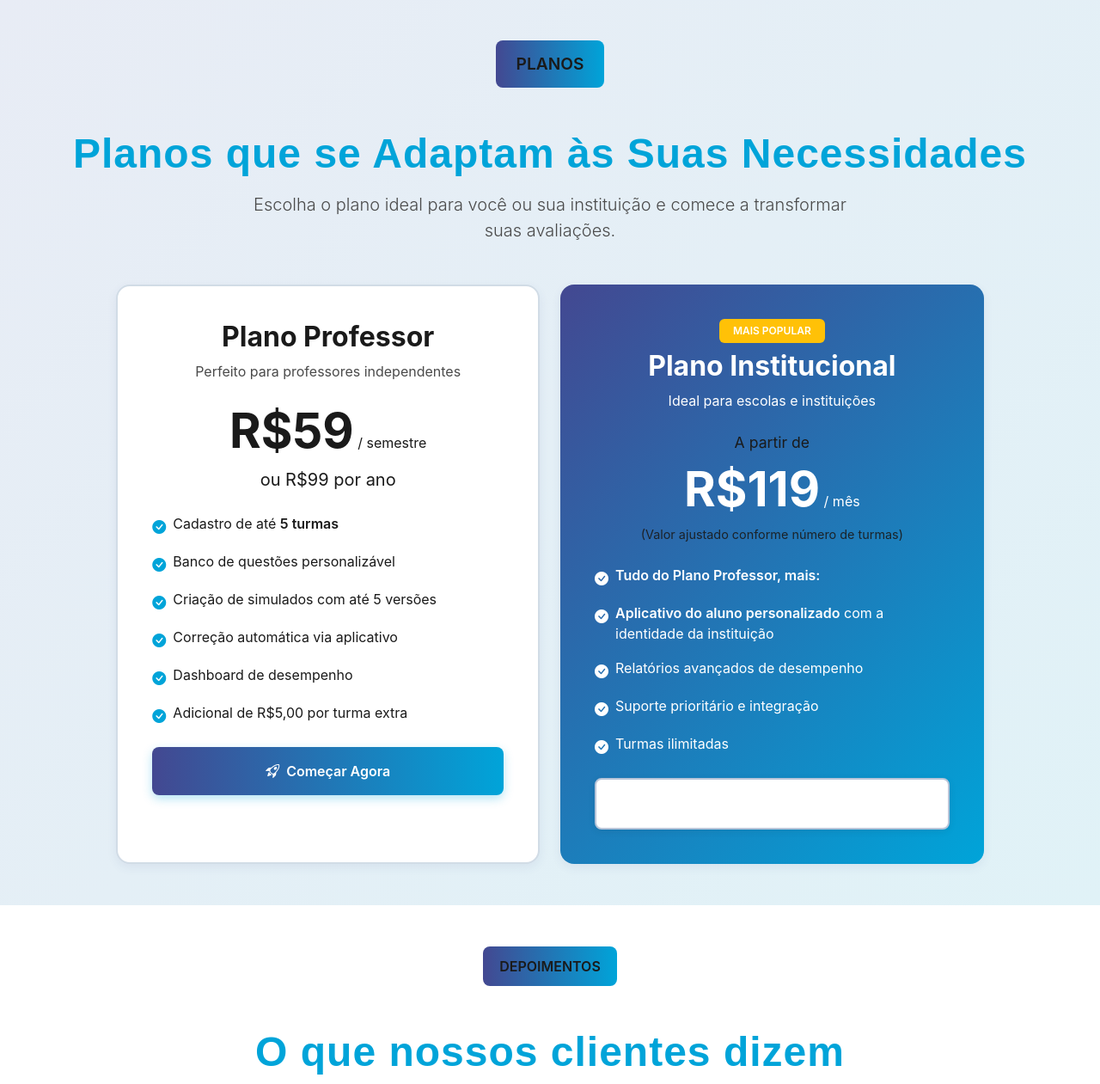
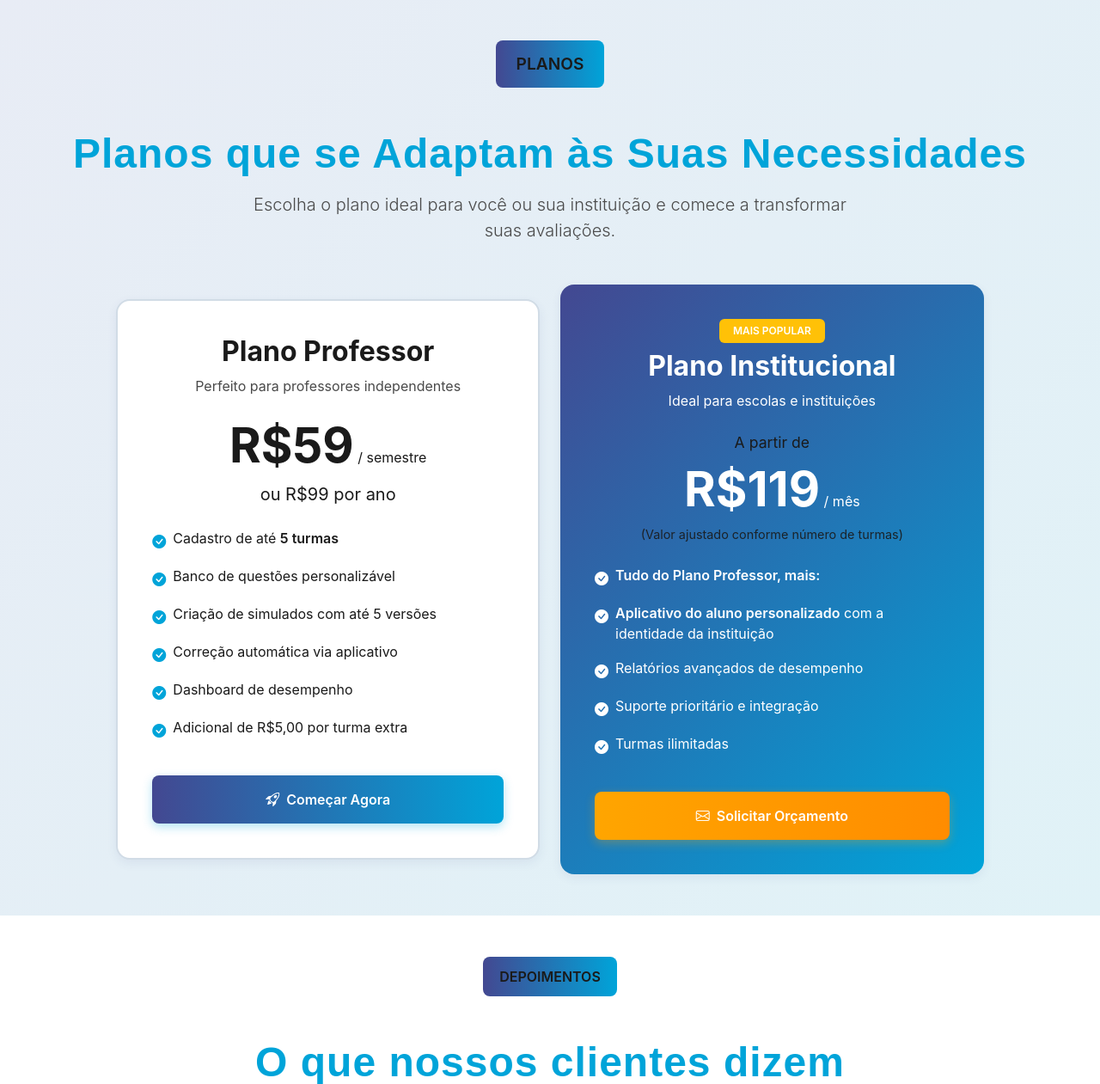
Before and after one commit to devluizg/simuladoapp_v2, a Django app: page / in a window 1280 px wide. Shown: the part 4231-5492 px from the top of the page at 86% size. Run offline with Django 5.2, Linux system fonts and the light colour scheme; grey boxes labelled with a size stand in for pictures from a placeholder-image service; parts of the project's set-up code (start-up, migrations or seed data) failed here and were passed over; some libraries are stand-ins or nearby versions; some web fonts are replaced.

Commit message:
Alterações na Página de Vendas
* Layout dos Cards de Plano:
       * Os cards de "Planos" foram realinhados para centralização vertical, corrigindo o desalinhamento entre os botões.
       * O botão do "Plano Institucional" ("Solicitar Orçamento") foi alterado para a cor laranja, criando um maior destaque e contraste (Call to Action).

   * Espaçamento e Proporção:
       * O espaçamento vertical de todas as seções foi ajustado para uma aparência mais balanceada.
       * As margens dos títulos de seção (ex: "FUNCIONALIDADES", "PLANOS") foram reajustadas para manter a harmonia visual com o novo layout.

   * Destaque de Títulos:
       * O tamanho de todos os títulos de seção (os "badges") foi aumentado para melhorar a legibilidade.
       * O título da seção "PLANOS" recebeu um destaque de tamanho adicional para atrair atenção.

   * Cores do Rodapé:
       * Corrigido um conflito complexo de CSS que impedia o texto do rodapé de ser exibido na cor correta.
       * Garantido que todo o texto do rodapé seja exibido em branco, de acordo com o design.

```diff
--- a/questions/templates/questions/pagina_de_vendas.html
+++ b/questions/templates/questions/pagina_de_vendas.html
@@ -160,6 +160,18 @@
         box-shadow: 0 6px 20px rgba(0, 164, 217, 0.5);
     }
 
+    .btn-featured-cta {
+        background: linear-gradient(90deg, #FFA500, #FF8C00) !important;
+        color: white !important;
+        box-shadow: 0 4px 12px rgba(255, 165, 0, 0.3) !important;
+    }
+
+    .btn-featured-cta:hover {
+        box-shadow: 0 6px 20px rgba(255, 165, 0, 0.5) !important;
+        transform: translateY(-2px);
+        opacity: 0.9;
+    }
+
     .btn-landing-secondary {
         background-color: transparent;
         color: var(--dark-text-light) !important;
@@ -251,7 +263,9 @@
         box-shadow: 0 4px 12px rgba(67, 72, 145, 0.08);
         transition: all 0.3s ease;
         border: 2px solid var(--light-border);
-        height: 100%;
+        /* height: 100%; */ /* Removido para permitir alinhamento vertical */
+        display: flex;
+        flex-direction: column;
     }
 
     .pricing-card:hover {
@@ -263,7 +277,7 @@
     .pricing-card.featured {
         background: linear-gradient(135deg, var(--light-secondary) 0%, var(--light-primary) 100%);
         color: white !important;
-        transform: scale(1.05);
+        /* transform: scale(1.05); */ /* Removido para alinhar os botões */
         border: none;
     }
 
@@ -663,7 +677,7 @@
             <p class="lead text-muted mx-auto" style="max-width: 700px;">Escolha o plano ideal para você ou sua instituição e comece a transformar suas avaliações.</p>
         </div>
 
-        <div class="row justify-content-center g-4">
+        <div class="row justify-content-center g-4 align-items-center">
             <!-- Plano Professor -->
             <div class="col-lg-5">
                 <div class="pricing-card">
@@ -705,7 +719,7 @@
                         </li>
                     </ul>
 
-                    <a href="{% url 'accounts:register' %}" class="btn btn-landing-primary w-100 py-3">
+                    <a href="{% url 'accounts:register' %}" class="btn btn-landing-primary w-100 py-3 mt-auto">
                         <i class="bi bi-rocket-takeoff me-2"></i>Começar Agora
                     </a>
                 </div>
@@ -752,7 +766,7 @@
                         </li>
                     </ul>
 
-                    <a href="#contato" class="btn btn-light w-100 py-3" style="color: var(--light-secondary); font-weight: 600;">
+                    <a href="#contato" class="btn btn-featured-cta w-100 py-3 mt-auto">
                         <i class="bi bi-envelope me-2"></i>Solicitar Orçamento
                     </a>
                 </div>
```
